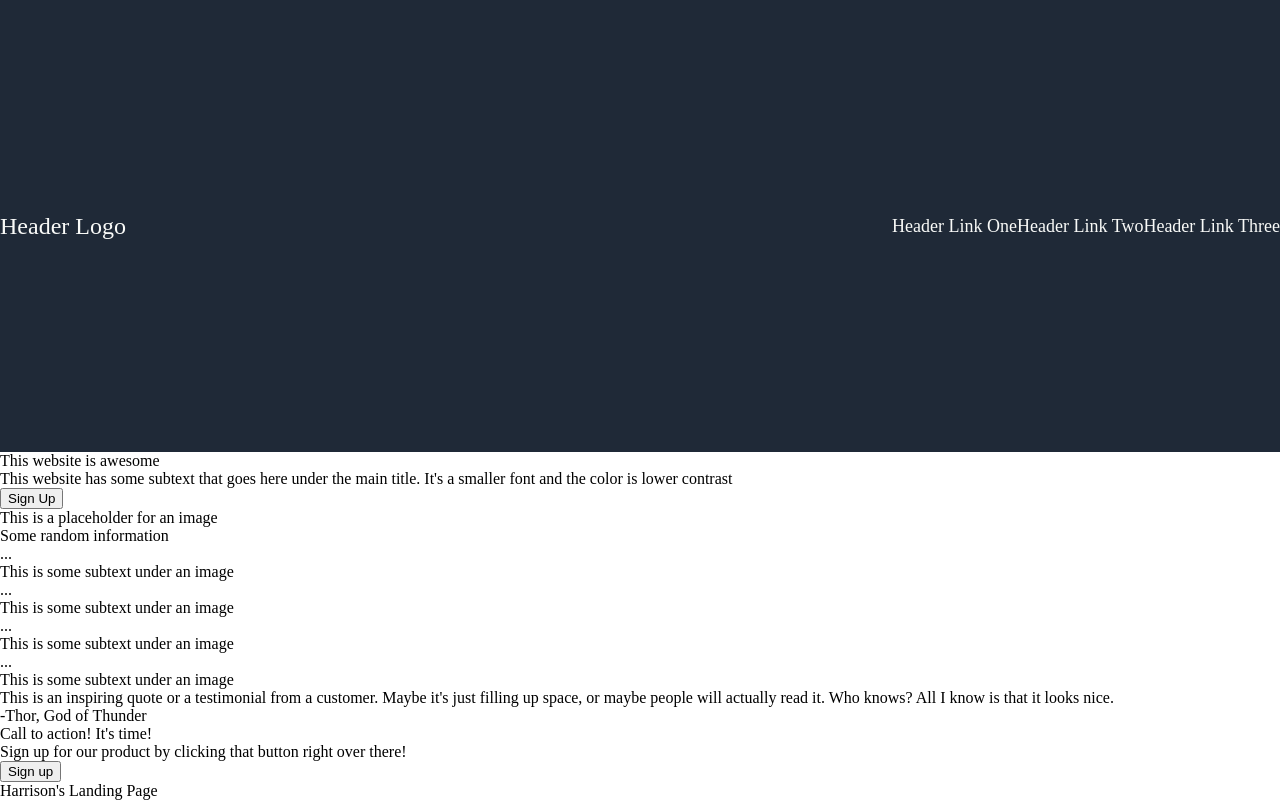
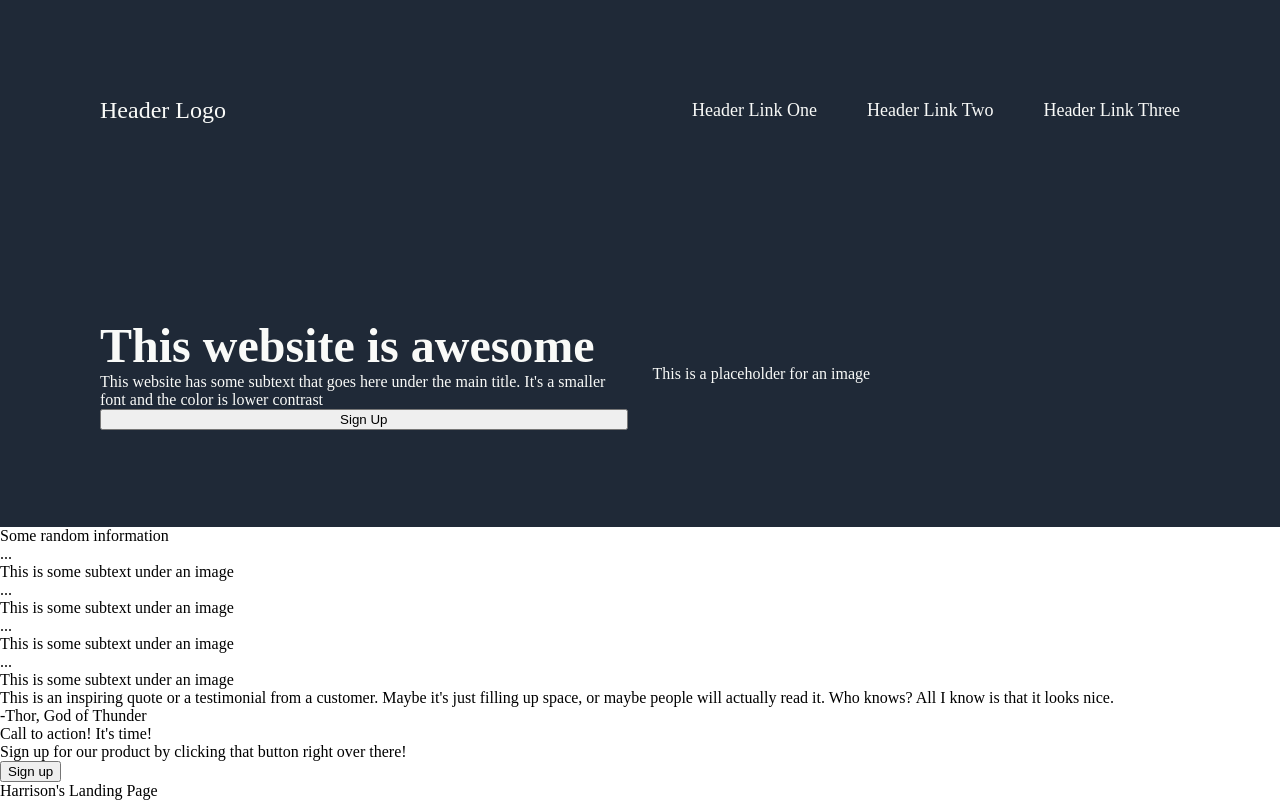
Before and after one commit to hbelange/harrison-landing-page, a plain HTML site: page index.html in a window 1280 px wide. Drawn offline with Linux system fonts and the light colour scheme.

Commit message:
start flexbox of hero text, add background and font styles

```diff
--- a/index.html
+++ b/index.html
@@ -17,10 +17,12 @@
       </ul>
     </div>
     <div class="top">
-      <div>This website is awesome</div>
-      <div>This website has some subtext that goes here under the main title. It's a smaller font and the color is lower contrast</div>
-      <button>Sign Up</button>
-      <div>This is a placeholder for an image</div>
+      <div class="hero">
+        <div class="main">This website is awesome</div>
+        <div class="secondary">This website has some subtext that goes here under the main title. It's a smaller font and the color is lower contrast</div>
+        <button>Sign Up</button>
+      </div>
+      <div class="image">This is a placeholder for an image</div>
     </div>
     <div class="info">
       <div>Some random information</div>
--- a/styles.css
+++ b/styles.css
@@ -9,10 +9,9 @@ body {
 .header-container {
     display: flex;
     justify-content: space-between;
-    background-color: #1f2937;
     flex: 1;
-    color: #f9faf8;
     align-items: center;
+    padding: 0 100px;
 }
 
 .header {
@@ -25,4 +24,39 @@ body {
     list-style: none;
     display: flex;
     font-size: 18px;
+    gap: 50px;
 }
+
+.top {
+    display: flex;
+    flex: 1;
+    padding: 0 100px;
+    gap: 25px;
+}
+
+.header-container, .top {
+    background-color: #1f2937;
+    color: #f9faf8;
+}
+
+.hero {
+    display: flex;
+    flex-direction: column;
+    justify-content: center;
+    flex: 1;
+}
+
+.image {
+    display: flex;
+    flex: 1;
+}
+
+.top .image {
+    display: flex;
+    align-items: center;
+}
+
+.hero .main {
+    font-size: 48px;
+    font-weight: 900;
+}
```
